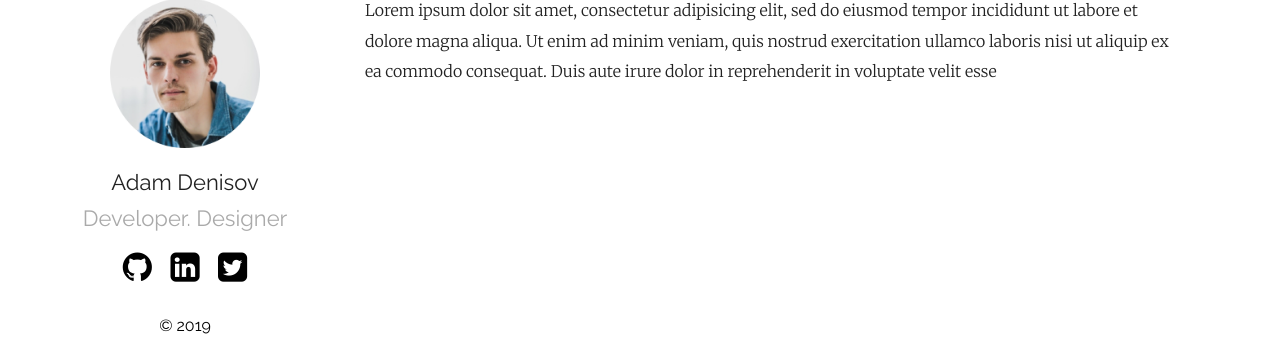
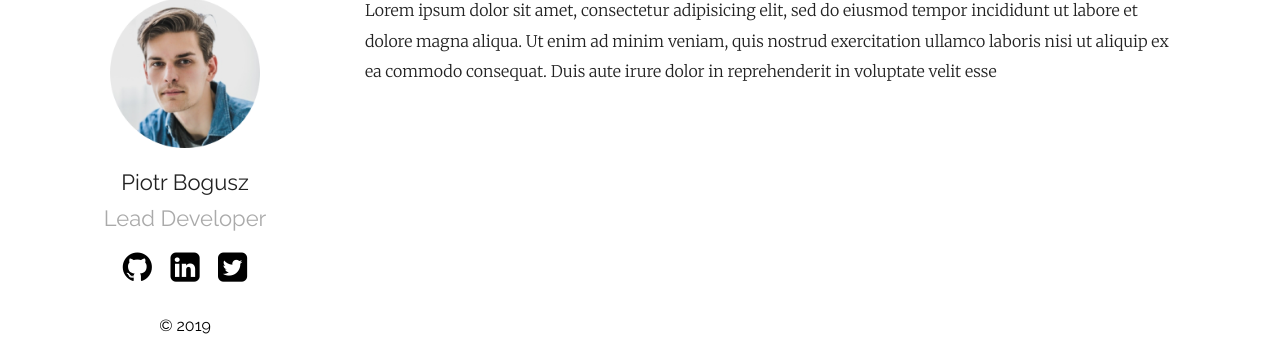
Before and after one commit to pbogusz/pbogusz.github.io, a Jekyll site: the page built from index.md, in a window 1280 px wide. Shown: the part 208-571 px from the top of the page. Built offline with Jekyll 4.4.1, drawn with Linux system fonts in a browser that asks for light colours.

Commit message:
configuration changes

```diff
--- a/_config.yml
+++ b/_config.yml
@@ -1,5 +1,5 @@
-title: Your awesome title
-author: GitHub User
+title: Programmer Blog
+author: pbogusz
 email: your-email@domain.com
 description: > # this means to ignore newlines until "show_exerpts:"
   Write an awesome description for your new site here. You can edit this
@@ -12,16 +12,16 @@ show_excerpts: true # set to true to show excerpts on the homepage
 sass:
   sass_dir: _sass
 plainwhite:
-  name: Adam Denisov
-  tagline: Developer. Designer
+  name: Piotr Bogusz
+  tagline: Lead Developer
   date_format: "%b %-d, %Y"
   sitemap: true # set to true to generate sitemap.xml content
 
   # generate social links in footer
   social_links:
-    twitter: thelehhman
-    github:  thelehhman
-    linkedIn: in/thelehhman
+    twitter: turboptys
+    github:  pbogusz
+    linkedIn: in/pbogusz
     rss: rss
     # dribbble: jekyll
     # facebook: jekyll
```
